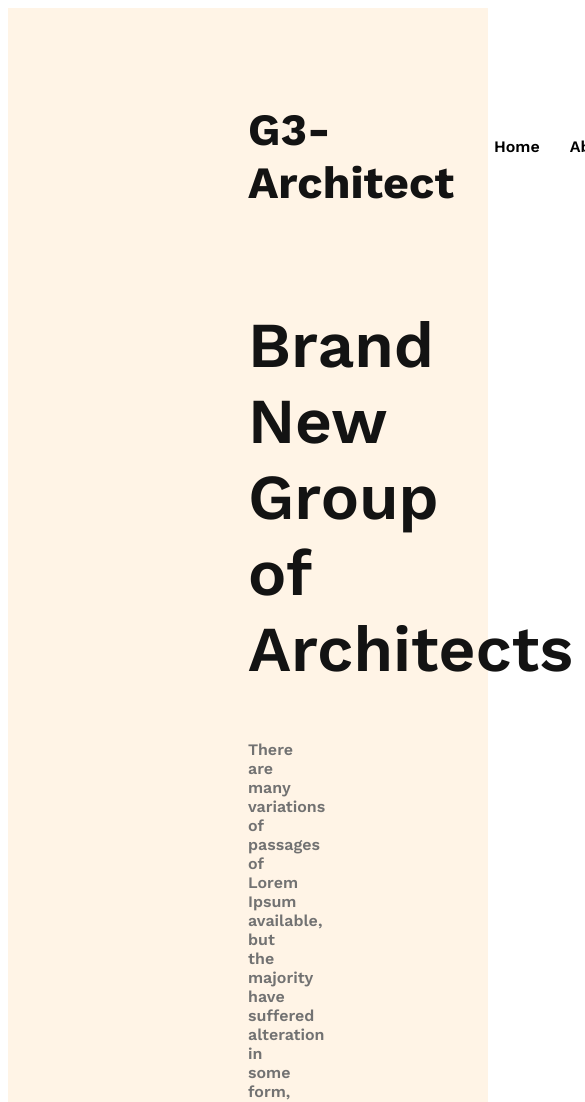
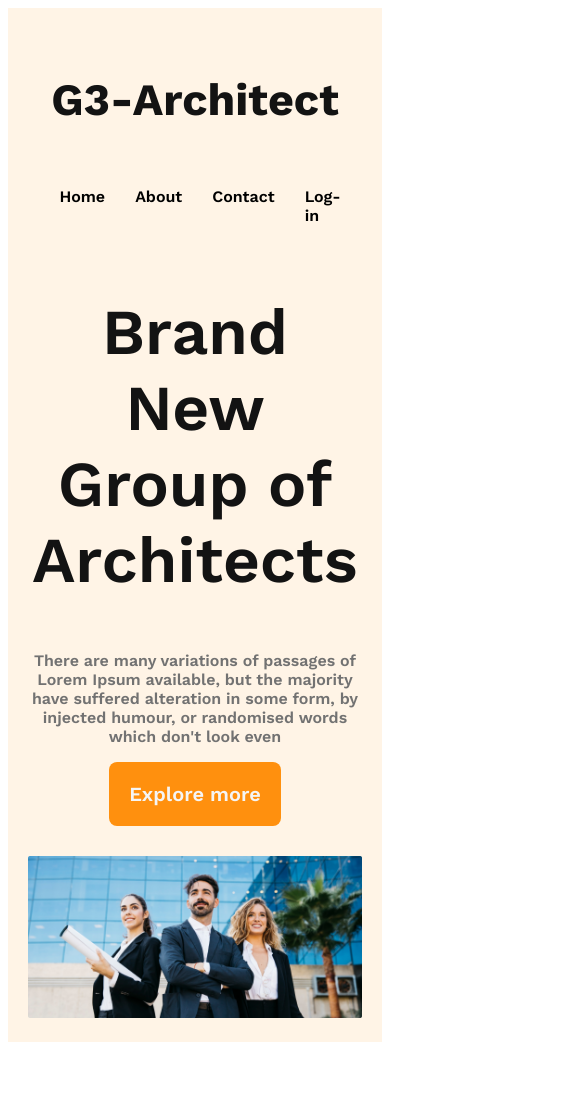
Before and after one commit to Amomen/G3-architects-website, a plain HTML site: page index.html in a window 390 px wide. Shown: the top 1102 px of the page, 585 px wide, since content can reach past the window. After the commit the page ends 1050 px from the top, so only its background shows below. Drawn offline with nearby package versions, Linux system fonts and the light colour scheme.

Commit message:
responsive header done

```diff
--- a/style.css
+++ b/style.css
@@ -5,9 +5,12 @@
 }
 .btn-primary {
   color: whitesmoke;
-  background-color: orangered;
-  border-radius: 10px;
+  background-color: #ff900e;
+  border-radius: 8px;
   padding: 20px;
+  font-size: 1.25rem;
+  cursor: pointer;
+  border: none;
 }
 /* shared style end */
 header {
@@ -53,3 +56,28 @@ nav ul li a {
 .banner-text {
   color: #727272;
 }
+.banner img {
+  margin-top: 30px;
+  width: 100%;
+}
+
+/* Responsive styles for small devices */
+@media screen and (max-width: 576px) {
+  header {
+    padding: 20px;
+  }
+  nav {
+    flex-direction: column;
+  }
+}
+/* Responsive styles end */
+/* Responsive styles for medium devices */
+@media screen and (min-width: 576px) and (max-width: 960px) {
+  header {
+    padding: 50px;
+  }
+  nav {
+    flex-direction: column;
+  }
+}
+/* Responsive styles for medium devices */
```
